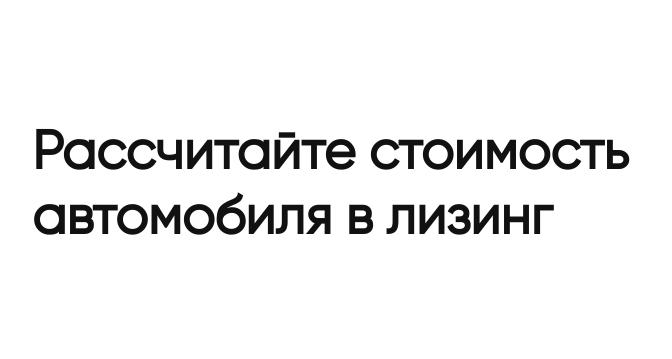
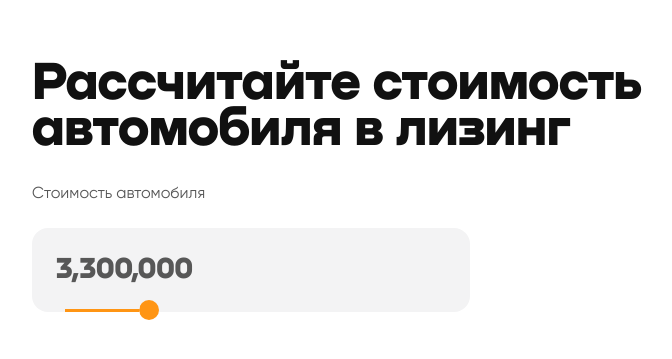
Before and after one commit to shtramvasov/friendlee-test, a React (Vite) app: page / in a window 1280 px wide. Shown: the part 213-572 px from the top of the page, without its empty margins (15-687 px from the left). Built offline with nearby package versions, Linux system fonts and the light colour scheme.

Commit message:
added formatNumber util

```diff
--- a/jsconfig.json
+++ b/jsconfig.json
@@ -6,6 +6,7 @@
 			"@pages/*": ["pages/*"],
 			"@components/*": ["components/*"],
 			"@assets/*": ["assets/*"],
+			"@utils/*": ["utils/*"],
 		}
 	},
 	"include": ["src"],
--- a/src/App.jsx
+++ b/src/App.jsx
@@ -1,10 +1,12 @@
+import Layout from '@components/Layout/Layout'
 import Heading from '@components/Heading/Heading'
-import Layout from '@components/Layout/Layout'
+import Form from '@components/Form/Form'
 
 function App() {
 	return (
 		<Layout>
 			<Heading text={'Рассчитайте стоимость автомобиля в лизинг'} />
+      <Form />
 		</Layout>
 	)
 }
--- a/src/assets/styles/_typography.scss
+++ b/src/assets/styles/_typography.scss
@@ -1,4 +1,8 @@
 h1 {
+  font-family: 'Nekst-Black';
+  font-weight: 700;
+  line-height: 0.85;
+  padding-bottom: 2rem;
 	font-size: 2.125rem; // 34px
 	color: $black;
 }
@@ -25,6 +29,7 @@ p,
 @media (min-width: $md) {
 	h1 {
 		font-size: 3.375rem; // 54px
+    padding-bottom: 2.75rem;
 	}
 
 	p,
@@ -40,3 +45,9 @@ p,
 		}
 	}
 }
+
+@media (min-width: $lg) {
+  h1 {
+    padding-bottom: 2rem;
+  }
+}
--- /dev/null
+++ b/src/components/Form/Form.jsx
@@ -0,0 +1,19 @@
+import Input from '@components/Input/Input'
+import styles from './Form.module.scss'
+
+function Form() {
+	return (
+		<form className={styles.form}>
+			<fieldset className={styles.form__fieldset}>
+				<Input
+					label='Стоимость автомобиля'
+					initialValue={3300000}
+					variant='price'
+				/>
+			</fieldset>
+			<footer className={styles.form__footer}></footer>
+		</form>
+	)
+}
+
+export default Form
--- /dev/null
+++ b/src/components/Form/Form.module.scss
@@ -0,0 +1,7 @@
+.form {
+
+}
+
+.form__fieldset {
+  border: none;
+}
--- /dev/null
+++ b/src/components/Input/Input.jsx
@@ -0,0 +1,33 @@
+import { useState } from 'react'
+import { formatNumber } from '@utils/formatNumbers'
+import styles from './Input.module.scss'
+import classnames from 'classnames'
+
+function Input({ label, initialValue, variant }) {
+	const [value, setValue] = useState(initialValue)
+	return (
+		<div className={styles.input}>
+			<label>
+				<p className={styles.input__label}>{label}</p>
+				<div className={styles.input__fields}>
+					<input
+						value={formatNumber(value)}
+						onChange={e => setValue(e.target.value)}
+						type='text'
+						className={classnames(styles.input__field, styles.input__number)}
+					/>
+					<input
+						type='range'
+						min={variant == 'price' ? 1500000 : variant == 'month' ? 6 : 10}
+						max={variant == 'price' ? 10000000 : variant == 'month' ? 120 : 60}
+						value={value}
+						onChange={e => setValue(formatNumber(e.target.value))}
+						className={classnames(styles.input__field, styles.input__range)}
+					/>
+				</div>
+			</label>
+		</div>
+	)
+}
+
+export default Input
--- /dev/null
+++ b/src/components/Input/Input.module.scss
@@ -0,0 +1,54 @@
+@import '../../assets/styles/breakpoints';
+@import '../../assets/styles/colors';
+@import 'input-config';
+
+.input {
+	display: flex;
+}
+
+.input__label {
+	padding-bottom: 0.5rem;
+}
+
+.input__fields {
+	position: relative;
+	display: flex;
+	flex-direction: column;
+	align-items: center;
+}
+
+.input__field {
+	font-family: 'Nekst-Black';
+	font-weight: 700;
+	outline: none;
+	border: none;
+}
+
+.input__range {
+	cursor: pointer;
+	position: absolute;
+	background: transparent;
+	width: 85%;
+	bottom: -8px;
+	z-index: 10;
+	overflow: hidden;
+}
+
+.input__number {
+	font-size: 1.375rem;
+	color: $font-lightgray;
+	padding: 1.25rem;
+	border-radius: 1rem;
+	background-color: $bg-lightgray;
+}
+
+@media (min-width: $md) {
+	.input__label {
+		padding-bottom: 1.5rem;
+	}
+
+	.input__number {
+		font-size: 1.875rem;
+		padding: 1.5rem;
+	}
+}
--- /dev/null
+++ b/src/components/Input/_input-config.scss
@@ -0,0 +1,82 @@
+@import '../../assets/styles/colors';
+
+/* Range */
+input[type='range'] {
+	color: $orange;
+	--thumb-height: 20px;
+	--thumb-width: 20px;
+	--track-height: 0.125em;
+	--track-color: rgba(0, 0, 0, 0.2);
+	--brightness-hover: 180%;
+	--brightness-down: 80%;
+	--clip-edges: 0.125em;
+}
+
+/* Chrome */
+input[type='range'],
+input[type='range']::-webkit-slider-runnable-track,
+input[type='range']::-webkit-slider-thumb {
+	appearance: none;
+	-webkit-appearance: none;
+}
+
+input[type='range']::-webkit-slider-thumb {
+	height: 20px;
+	width: 20px;
+	border-radius: 50%;
+	--clip-top: calc((20px - 2px) * 0.5 - 0.5px);
+	--clip-bottom: calc(20px - var(--clip-top));
+	--clip-further: calc(100% + 1px);
+
+	$progress: calc(-100vmax - 20px) 0 0 100vmax $orange;
+	background-color: $orange;
+	box-shadow: $progress;
+
+	clip-path: polygon(
+		100% -1px,
+		var(--clip-edges) -1px,
+		0 var(--clip-top),
+		-100vmax var(--clip-top),
+		-100vmax var(--clip-bottom),
+		0 var(--clip-bottom),
+		var(--clip-edges) 100%,
+		var(--clip-further) var(--clip-further)
+	);
+}
+
+/* Firefox */
+input[type='range'],
+input[type='range']::-moz-range-track,
+input[type='range']::-moz-range-thumb {
+	appearance: none;
+	-webkit-appearance: none;
+}
+
+input[type='range']::-moz-range-thumb {
+	background: $orange;
+	border: 0;
+	height: 20px;
+	width: 20px;
+	border-radius: 50%;
+}
+
+input[type='range']::-moz-range-progress {
+	appearance: none;
+	background: $orange;
+}
+
+input[type='range']::-moz-range-track,
+input[type='range']::-moz-range-progress {
+	height: 2px;
+}
+
+/* Number */
+input::-webkit-outer-spin-button,
+input::-webkit-inner-spin-button {
+	-webkit-appearance: none;
+	margin: 0;
+}
+
+input[type='number'] {
+	-moz-appearance: textfield;
+}
--- a/src/components/Layout/Layout.module.scss
+++ b/src/components/Layout/Layout.module.scss
@@ -4,7 +4,6 @@
 	display: flex;
 	flex-direction: column;
 	justify-content: start;
-	align-items: center;
 	min-height: 100vh;
 	padding: 2.75rem 1.25rem;
 }
@@ -18,7 +17,6 @@
 @media (min-width: $lg) {
 	.layout {
     justify-content: center;
-    align-items: start;
     padding: 0 2.9375rem;
   }
 }
--- /dev/null
+++ b/src/utils/formatNumbers.js
@@ -0,0 +1,3 @@
+export const formatNumber = number => {
+	return number.toLocaleString()
+}
--- a/vite.config.js
+++ b/vite.config.js
@@ -9,6 +9,7 @@ export default defineConfig({
 			'@pages': path.resolve(__dirname, './src/pages'),
 			'@components': path.resolve(__dirname, './src/components'),
 			'@assets': path.resolve(__dirname, './src/assets'),
+			'@utils': path.resolve(__dirname, './src/utils'),
 		},
 	},
 })
```
